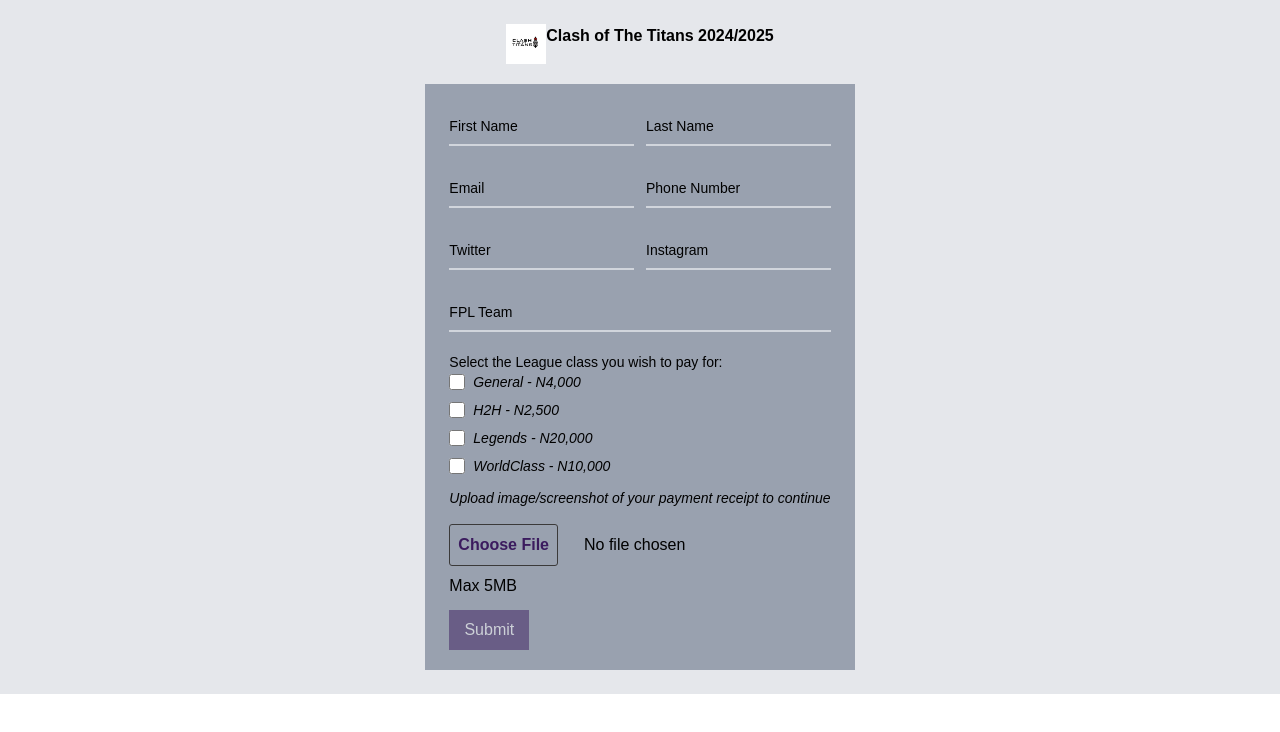
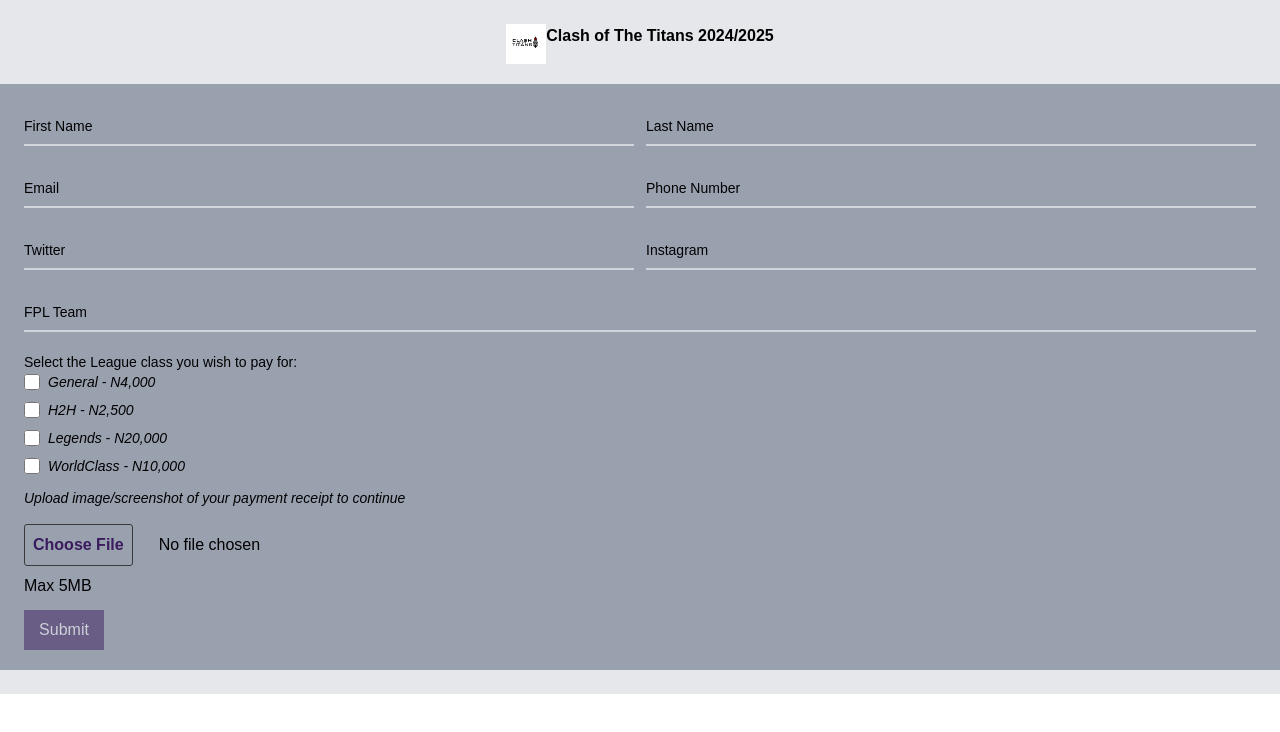
Before and after one commit to Botoku/clashOfTheTitansFPL, a Next.js app: page / in a window 1280 px wide. Shown: the top 732 px of the page. Built offline with nearby package versions, Linux system fonts and the light colour scheme.

Commit message:
fix: updates whatsapp link

```diff
--- a/src/app/components/RegistrationForm.tsx
+++ b/src/app/components/RegistrationForm.tsx
@@ -69,9 +69,9 @@ const RegistrationForm = () => {
                 imageUrl: `https://clash-of-the-titans-fpl.s3.us-east-1.amazonaws.com/${fileName}`,
               }),
             });
-            setResponseMessage("Submission SuccessFul");
+            setResponseMessage("Submission SuccessFul. Redirecting to Whatsapp");
             setTimeout(() => {
-              window.open("https://chat.whatsapp.com/JC6CoqSxSxz1QFU9A6fX2B", "_blank");
+              window.open("https://chat.whatsapp.com/L8bwTpP0XMiJ4ahjAJD6Zp", "_blank");
               setfirstName("");
               setlastName("");
               setemail("");
@@ -162,7 +162,7 @@ const RegistrationForm = () => {
           e.preventDefault();
           handleFormSubmit();
         }}
-        className="w-max bg-gray-400 mx-auto px-2 lg:px-6 py-5"
+        className="bg-gray-400 mx-auto px-2 lg:px-6 py-5 max-w-screen"
       >
         <div className="flex gap-3">
           <div className="relative z-0 w-full mb-5 group">
@@ -353,7 +353,7 @@ const RegistrationForm = () => {
             Upload image/screenshot of your payment receipt to continue
           </p>
           <input
-            className=" cursor-pointer"
+            className=" cursor-pointer w-[90%]"
             type="file"
             accept="image/*"
             onChange={handleFileChange}
@@ -369,7 +369,7 @@ const RegistrationForm = () => {
         )}
 
         {responseMessage ? (
-          <p className="font-bold w-max mx-auto">{responseMessage}</p>
+          <p className="font-bold w-max mx-auto text-sm">{responseMessage}</p>
         ) : (
           <button
             className={`bg-[#3B1B5E] text-white px-3 py-2 w-20 mx-auto ${
--- a/src/app/components/RegistrationWrapper.tsx
+++ b/src/app/components/RegistrationWrapper.tsx
@@ -4,7 +4,7 @@ import RegistrationForm from "./RegistrationForm";
 
 const RegistrationWrapper = () => {
   return (
-    <div>
+    <div className="max-w-screen">
       <RegistrationForm  />
     </div>
   );
```
